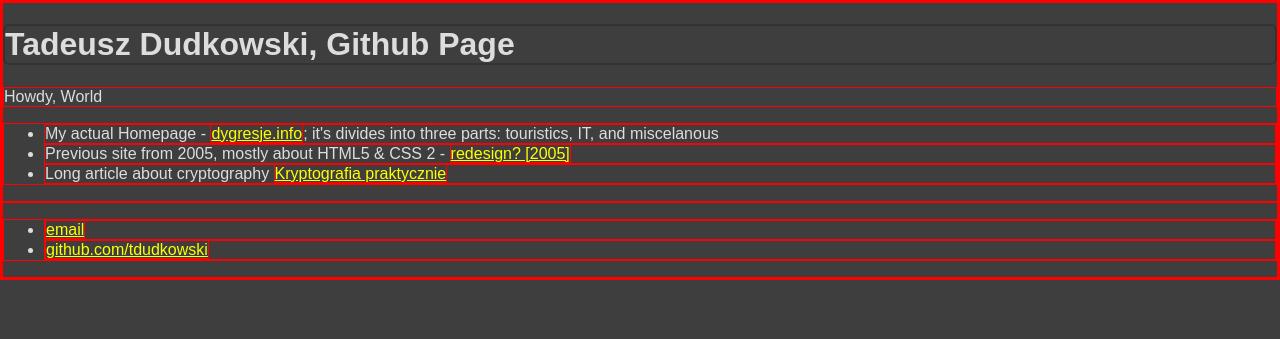
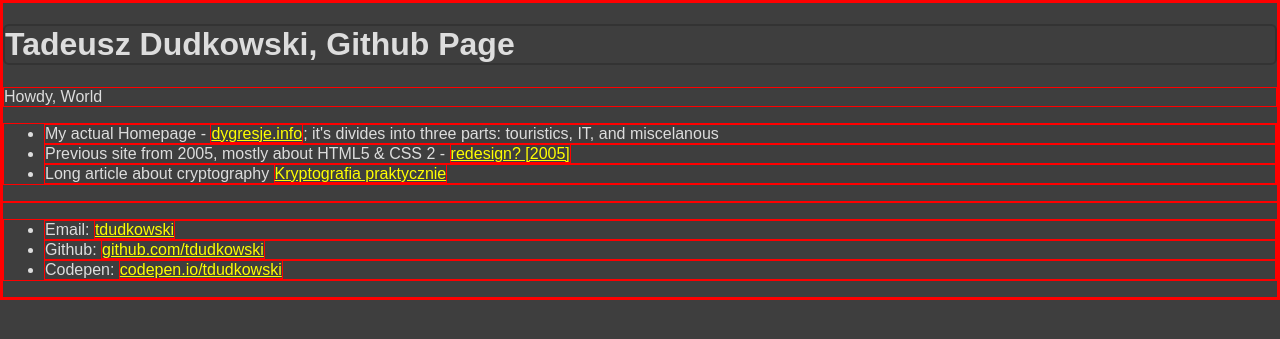
Before and after one commit to tdudkowski/tdudkowski.github.io, a Jekyll site: the page built from index.html, in a window 1280 px wide. Shown: the top 339 px of the page. Built offline with Jekyll 4.4.1, drawn with Linux system fonts in a browser that asks for light colours.

Commit message:
Update default.html

```diff
--- a/_layouts/default.html
+++ b/_layouts/default.html
@@ -21,9 +21,10 @@
 			</div><!-- /.container -->
 			<footer>
 	    		<ul>
-	        		<li><a href="mailto:tdudkowski@gmail.com">email</a></li>
-	        		<li><a href="https://github.com/tdudkowski">github.com/tdudkowski</a></li>
-				</ul>
+	        		<li>Email: <a href="mailto:tdudkowski@gmail.com">tdudkowski</a></li>
+	        		<li>Github: <a href="https://github.com/tdudkowski">github.com/tdudkowski</a></li>
+				<li>Codepen: <a href="https://codepen.io/tdudkowski/">codepen.io/tdudkowski</a></li>
+			</ul>
 			</footer>
 		</body>
 	</html>
```
